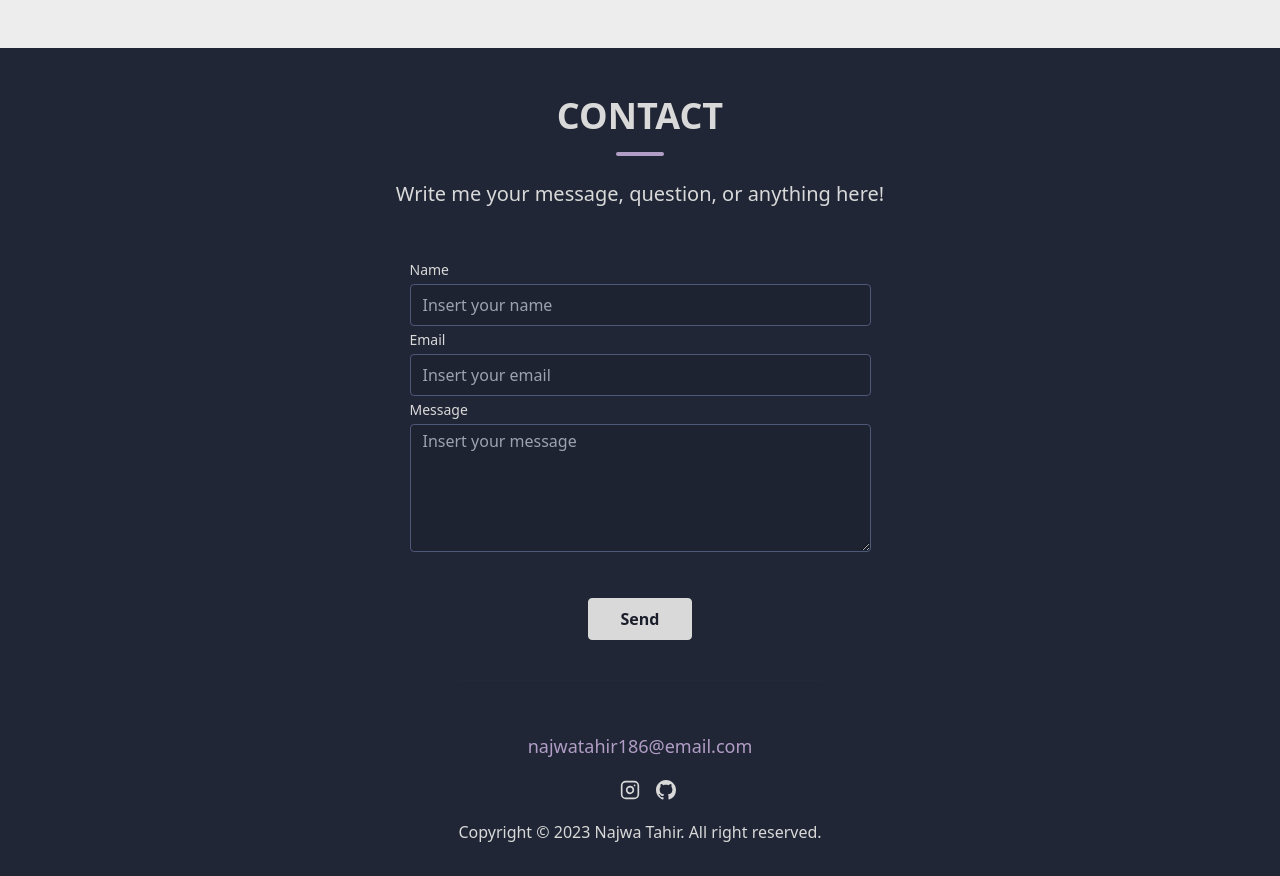
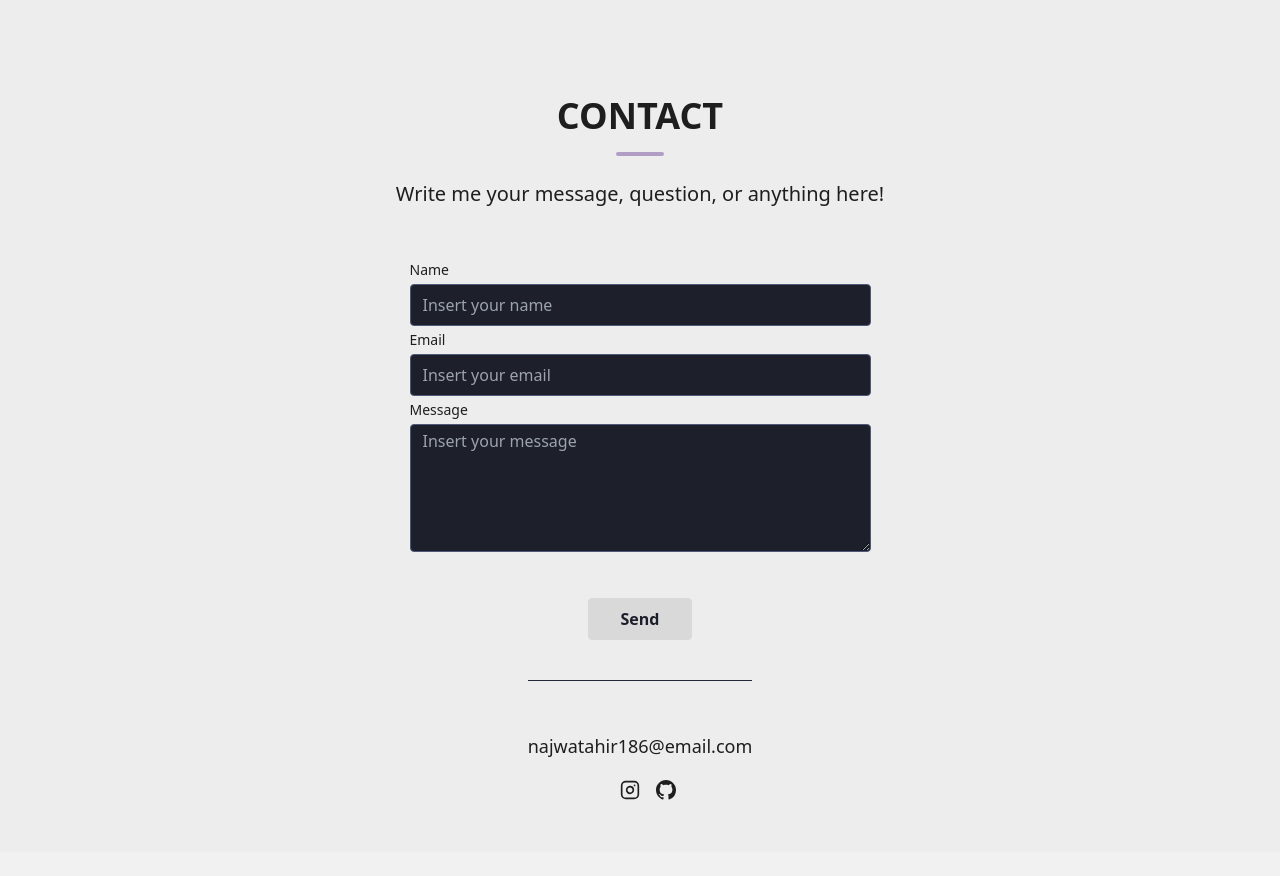
Before and after one commit to najwatahir/portfolio, a Next.js app: page / in a window 1280 px wide. Shown: the part 2086-2962 px from the top of the page. After the commit the page ends 2938 px from the top, so only its background shows below. Built offline with nearby package versions, Linux system fonts and the light colour scheme.

Commit message:
change background color

```diff
--- a/components/ContactForm.tsx
+++ b/components/ContactForm.tsx
@@ -7,7 +7,7 @@ function ContactForm() {
 
     const [state, handleSubmit] = useForm("mjvdovve");
     if (state.succeeded) {
-        return <html>
+        return <main>
             <body className="bg-[#202635]">
                 <div className="container px-5 py-2 mx-auto">
                     <div className="flex flex-wrap -m-4 justify-center">
@@ -21,18 +21,18 @@ function ContactForm() {
                     </div>
                 </div>
             </body>
-        </html>
+        </main>
     }
 
     return (
-        <section id="contact" className="bg-[#202635] body-font relative">
+        <section id="contact" className="bg-[#EDEDED] body-font relative">
             <div className="container px-5 py-10 mx-auto">
                 <div className="flex flex-col text-center w-full mb-12">
-                    <h1 className="my-2 text-center font-bold text-2xl md:text-4xl text-[#D9D9D9]">
+                    <h1 className="my-2 text-center font-bold text-2xl md:text-4xl text-[#1E1E1E]">
                         CONTACT
                         <hr className="w-12 h-1 mx-auto my-4 bg-[#B19DC5] border-0 rounded"></hr>
                     </h1>
-                    <p className="lg:w-2/3 mx-auto leading-relaxed text-base md:text-xl text-[#D9D9D9]">Write me your message, question, or anything here!</p>
+                    <p className="lg:w-2/3 mx-auto leading-relaxed text-base md:text-xl text-[#1E1E1E]">Write me your message, question, or anything here!</p>
                 </div>
                 <div className="lg:w-1/2 md:w-2/3 mx-auto">
                     <div className="flex flex-wrap -m-2 justify-center">
@@ -40,10 +40,10 @@ function ContactForm() {
                             <div className="relative">
                                 <form action="https://formspree.io/f/mjvdovve"
                                     method="POST" onSubmit={handleSubmit} autoComplete="off">
-                                    <label className="leading-7 text-sm text-[#D9D9D9]" htmlFor="name">
+                                    <label className="leading-7 text-sm text-[#1E1E1E]" htmlFor="name">
                                         Name
                                     </label>
-                                    <input className="w-full bg-[#1D202B] bg-opacity-40 rounded border border-[#4E597A] focus:border-[#20232E] focus:bg-[#15171E] focus:ring-2 focus:ring-[#B19DC5] text-base outline-none text-gray-100 py-1 px-3 leading-8 transition-colors duration-200 ease-in-out"
+                                    <input className="w-full bg-[#1D202B]  rounded border border-[#4E597A] focus:border-[#20232E] focus:bg-[#15171E] focus:ring-2 focus:ring-[#B19DC5] text-base outline-none text-[#EDEDED] py-1 px-3 leading-8 transition-colors duration-200 ease-in-out"
                                         placeholder="Insert your name" required
                                         id="name"
                                         type="name"
@@ -54,10 +54,10 @@ function ContactForm() {
                                         field="name"
                                         errors={state.errors}
                                     />
-                                    <label className="leading-7 text-sm text-[#D9D9D9]" htmlFor="email">
+                                    <label className="leading-7 text-sm text-[#1E1E1E]" htmlFor="email">
                                         Email
                                     </label>
-                                    <input className="w-full bg-[#1D202B] bg-opacity-40 rounded border border-[#4E597A] focus:border-[#20232E] focus:bg-[#15171E] focus:ring-2 focus:ring-[#B19DC5] text-base outline-none text-gray-100 py-1 px-3 leading-8 transition-colors duration-200 ease-in-out"
+                                    <input className="w-full bg-[#1D202B] rounded border border-[#4E597A] focus:border-[#20232E] focus:bg-[#15171E] focus:ring-2 focus:ring-[#B19DC5] text-base outline-none text-[#EDEDED] py-1 px-3 leading-8 transition-colors duration-200 ease-in-out"
                                         placeholder="Insert your email" required
                                         id="email"
                                         type="email"
@@ -68,8 +68,8 @@ function ContactForm() {
                                         field="email"
                                         errors={state.errors}
                                     />
-                                    <label htmlFor="message" className="leading-7 text-sm text-[#D9D9D9]">Message</label>
-                                    <textarea className="w-full bg-[#1D202B] bg-opacity-40 rounded border border-[#4E597A] focus:border-[#20232E] focus:bg-[#15171E] focus:ring-2 focus:ring-[#B19DC5] h-32 text-base outline-none text-gray-100 py-1 px-3 leading-6 transition-colors duration-200 ease-in-out"
+                                    <label htmlFor="message" className="leading-7 text-sm text-[#1E1E1E]">Message</label>
+                                    <textarea className="w-full bg-[#1D202B] rounded border border-[#4E597A] focus:border-[#20232E] focus:bg-[#15171E] focus:ring-2 focus:ring-[#B19DC5] h-32 text-base outline-none text-[#EDEDED] py-1 px-3 leading-6 transition-colors duration-200 ease-in-out"
                                         placeholder="Insert your message" required
                                         id="message"
                                         name="message"
@@ -89,22 +89,21 @@ function ContactForm() {
                         </div>
                         <section id="footer">
                             <div className="w-full pt-8 mt-8 border-t border-gray-800 text-center">
-                                <a className="text-[#B19DC5] hover:text-[#D8C5EC] block leading-normal my-5 text-lg" href="mailto:najwatahir186@gmail.com">najwatahir186@email.com</a>
+                                <a className="text-[#1E1E1E] hover:text-[#70667a] block leading-normal my-5 text-lg" href="mailto:najwatahir186@gmail.com">najwatahir186@email.com</a>
                                 <span className="inline-flex pb-5">
-                                    <a className="ml-4 text-[#D9D9D9] hover:text-[#A59CB0]" href="https://www.instagram.com/najwathalibz/" target="_blank">
+                                    <a className="ml-4 text-[#1E1E1E] hover:text-[##70667a]" href="https://www.instagram.com/najwathalibz/" target="_blank">
                                         <svg fill="none" stroke="currentColor" stroke-linecap="round" stroke-linejoin="round" stroke-width="2" className="w-5 h-5" viewBox="0 0 24 24">
                                             <rect width="20" height="20" x="2" y="2" rx="5" ry="5"></rect>
                                             <path d="M16 11.37A4 4 0 1112.63 8 4 4 0 0116 11.37zm1.5-4.87h.01"></path>
                                         </svg>
                                     </a>
-                                    <a href="https://github.com/najwatahir" target="_blank" className="ml-4 text-[#D9D9D9] hover:text-[#A59CB0]">
+                                    <a href="https://github.com/najwatahir" target="_blank" className="ml-4 text-[#1E1E1E] hover:text-[##70667a]">
                                         <svg xmlns="http://www.w3.org/2000/svg" fill="currentColor" className="w-5 h-5" viewBox="0 0 16 16">
                                             <path d="M8 0C3.58 0 0 3.58 0 8c0 3.54 2.29 6.53 5.47 7.59.4.07.55-.17.55-.38 0-.19-.01-.82-.01-1.49-2.01.37-2.53-.49-2.69-.94-.09-.23-.48-.94-.82-1.13-.28-.15-.68-.52-.01-.53.63-.01 1.08.58 1.23.82.72 1.21 1.87.87 2.33.66.07-.52.28-.87.51-1.07-1.78-.2-3.64-.89-3.64-3.95 0-.87.31-1.59.82-2.15-.08-.2-.36-1.02.08-2.12 0 0 .67-.21 2.2.82.64-.18 1.32-.27 2-.27.68 0 1.36.09 2 .27 1.53-1.04 2.2-.82 2.2-.82.44 1.1.16 1.92.08 2.12.51.56.82 1.27.82 2.15 0 3.07-1.87 3.75-3.65 3.95.29.25.54.73.54 1.48 0 1.07-.01 1.93-.01 2.2 0 .21.15.46.55.38A8.012 8.012 0 0 0 16 8c0-4.42-3.58-8-8-8z" />
                                         </svg>
                                     </a>
                                 </span>
                             </div>
-                            <p className="text-semibold text-[#D9D9D9] text-center">Copyright &#169; 2023 Najwa Tahir. All right reserved.</p>
                         </section>
 
                     </div>
```
